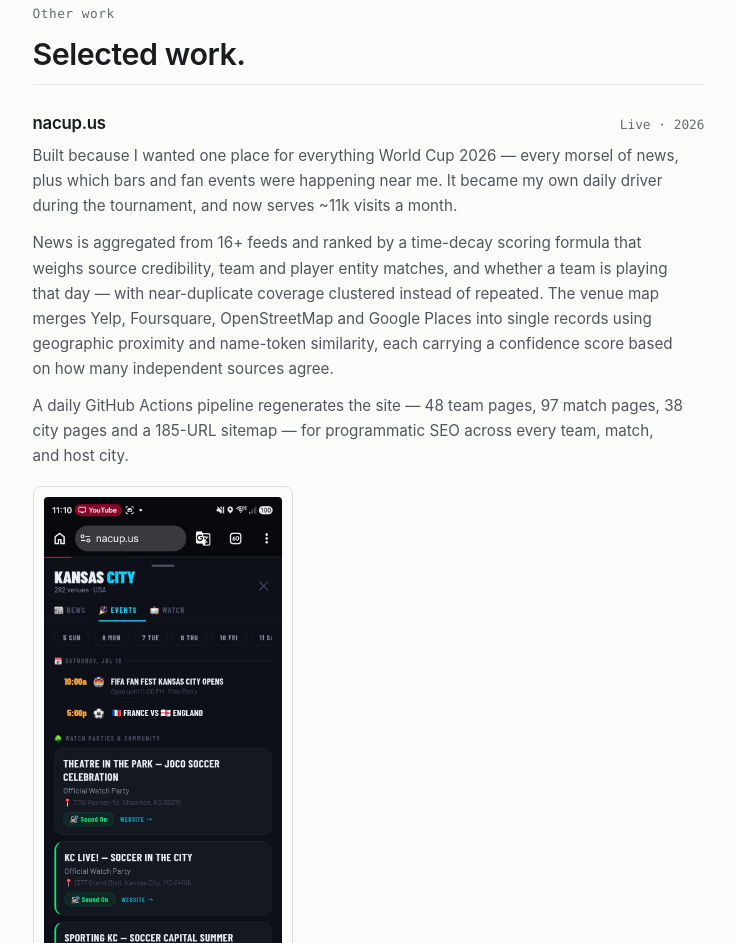
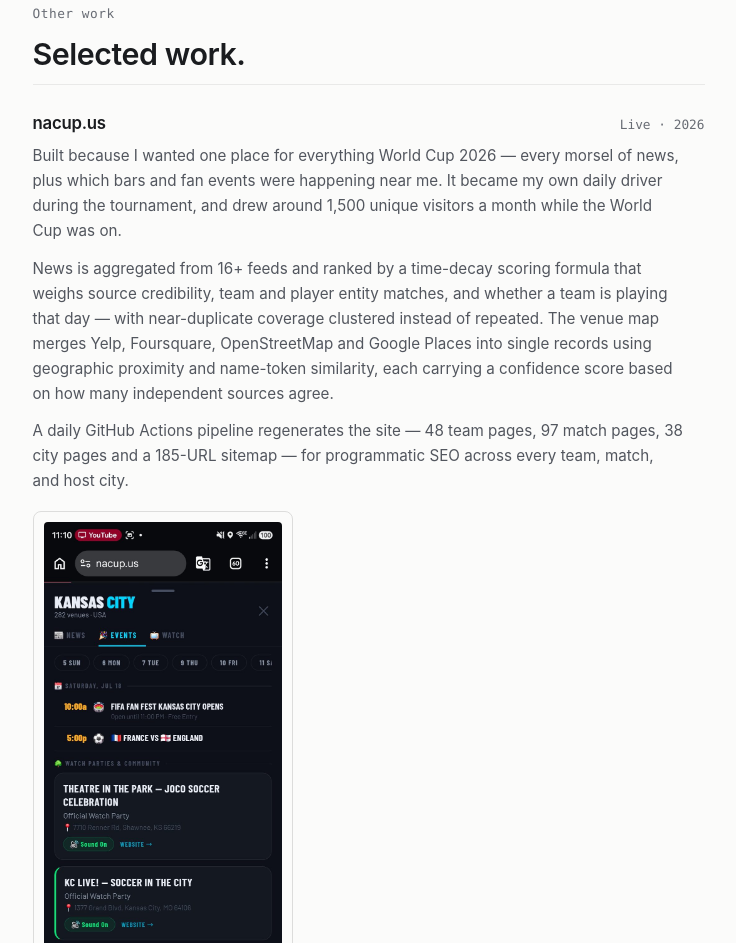
Before and after one commit to itshumpf/portfolio, an Astro site: page / in a window 1280 px wide. Shown: the part 8234-9177 px from the top of the page, without its empty margins (264-1000 px from the left). Built offline with nearby package versions, Linux system fonts and the light colour scheme; Astro itself is replaced by a stand-in of ours.

Commit message:
Correct nacup traffic figure to verified visitors

```diff
--- a/src/content/projects/nacup.md
+++ b/src/content/projects/nacup.md
@@ -26,7 +26,7 @@
 ---
 Built because I wanted one place for everything World Cup 2026 — every morsel of news, plus which
 bars and fan events were happening near me. It became my own daily driver during the tournament,
-and now serves ~11k visits a month.
+and drew around 1,500 unique visitors a month while the World Cup was on.
 
 News is aggregated from 16+ feeds and ranked by a time-decay scoring formula that weighs source
 credibility, team and player entity matches, and whether a team is playing that day — with
```
